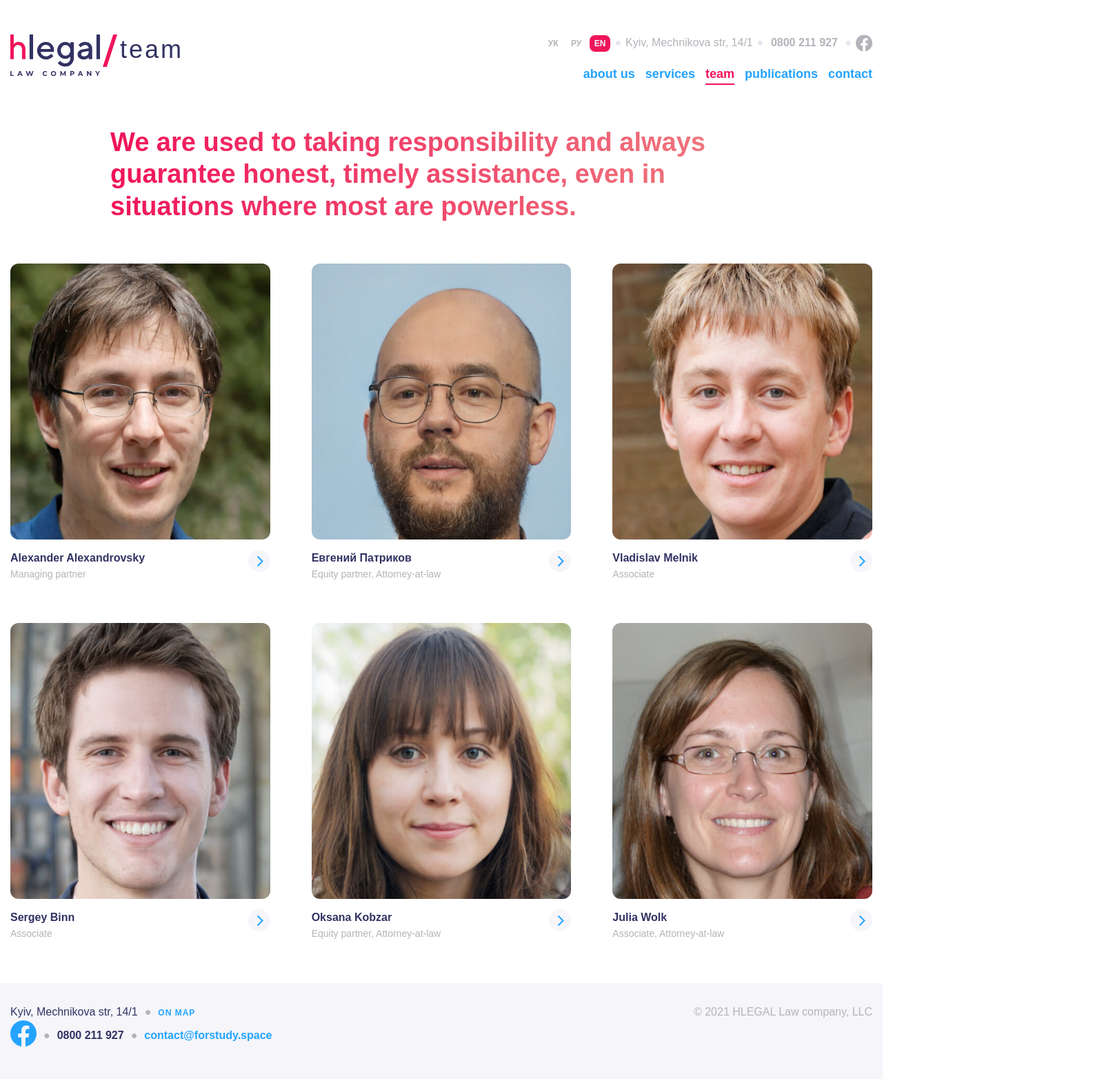
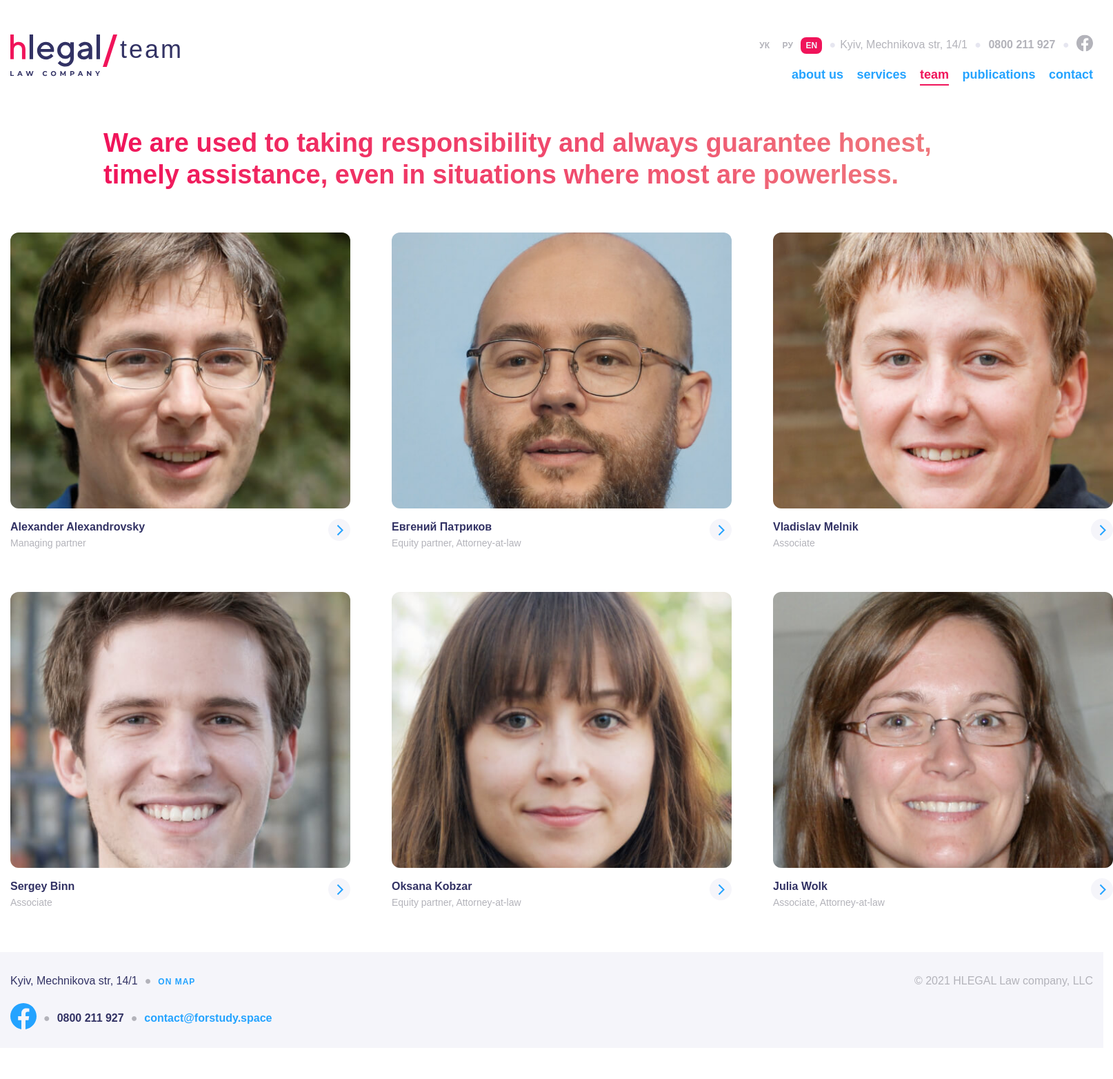
Before and after one commit to Harmarchuk/Front_End_Basic_Hillel, a plain HTML site: page index.html in a window 1280 px wide. Shown: the whole page at 69% size, 1614 px wide, since content can reach past the window. After the commit the page ends 1519 px from the top, so only its background shows below. Drawn offline with Linux system fonts and the light colour scheme.

Commit message:
add some changes

```diff
--- a/css/reset.css
+++ b/css/reset.css
@@ -68,7 +68,7 @@ img {
 
 img,
 svg {
-  max-width: 100%;
+  width: 100%;
   height: auto;
 }
 
--- a/css/style.css
+++ b/css/style.css
@@ -33,6 +33,10 @@
   align-items: center;
 }
 
+.column {
+  flex-direction: column;
+}
+
 html {
   font-family: "Montserrat", sans-serif;
   font-size: 16px;
@@ -44,14 +48,14 @@ html {
 .container {
   width: 100%;
   margin: 0 auto;
-  max-width: 1350px;
+  max-width: 1600px;
   padding: 0 15px;
 }
 
 .small-container {
   width: 100%;
   margin: 0 auto;
-  max-width: 990px;
+  max-width: 1330px;
   padding: 0 15px;
 }
 
@@ -80,13 +84,37 @@ html {
 }
 
 /*---------------- HEADER---------------- */
+.grid {
+  display: grid;
+  grid-row-gap: 18px;
+  /* grid-template-columns: 1fr 0.6fr; */
+  grid-template-areas:
+    "a b"
+    "a c";
+}
+
+.header-logo {
+  grid-area: a;
+  justify-self: start;
+}
+
+.right-head-wrap {
+  align-self: baseline;
+  grid-area: b;
+  justify-self: end;
+}
+
+.basement-nav {
+  grid-area: c;
+  justify-self: end;
+}
 
 .slash {
   margin: 0 4px;
 }
 
 .team {
-  align-self: flex-start;
+  /* align-self: flex-start; */
   font-size: 36px;
   line-height: 1.23;
   letter-spacing: 3px;
@@ -123,12 +151,16 @@ input:checked + span {
   color: var(--separator-color);
 }
 
-.right-head-wrap > li {
+.right-head-wrap {
   color: var(--gray-text-color);
 }
 
 .tell {
   font-weight: 700;
+}
+
+svg.fb-icon-head {
+  margin-bottom: -5px;
 }
 
 .fb-icon-head:hover path {
@@ -137,13 +169,15 @@ input:checked + span {
 }
 
 .basement-nav > a {
-  margin-left: 15px;
   font-size: 18px;
   font-weight: 700;
   color: var(--regular-color);
   border-bottom: 2px solid transparent;
-  margin-top: 12px;
   transition: all 0.2s linear;
+}
+
+.basement-nav > a + a {
+  margin-left: 15px;
 }
 
 .basement-nav > a:hover,
@@ -171,6 +205,13 @@ a.visited {
   gap: 60px;
 }
 
+img {
+  max-height: 400px;
+  min-width: 493px;
+  object-fit: cover;
+  object-position: center;
+}
+
 .text-area {
   margin-top: 15px;
 }
@@ -196,7 +237,7 @@ a.visited {
 
 .card img {
   border-radius: 12px;
-  height: 400px;
+  min-height: 400px;
 }
 
 .cards {
@@ -204,6 +245,28 @@ a.visited {
 }
 
 /*---------------- FOOTER---------------- */
+
+.grid-foot {
+  display: grid;
+  grid-row-gap: 20px;
+  grid-template-areas:
+    "one three"
+    "two three";
+}
+
+.left-foot {
+  grid-area: one;
+  justify-self: start;
+}
+
+.hlegal {
+  grid-area: three;
+  justify-self: end;
+}
+
+.under-lfoot {
+  grid-area: two;
+}
 
 .foot-point {
   margin: 0 10px;
--- a/index.html
+++ b/index.html
@@ -17,12 +17,10 @@
 
 		<header class="header">
 			<div class="container">
-				<div class="head-wrap flex space-between">
-					<div class="left-head-wrap flex">
-						<div class="header-logo">
+				<div class="head-wrap grid">
+					<div class="header-logo flex">
 						<a href="#">
-								<svg width="130" height="61" viewbox="0 0 130 61" fill="none"
-									xmlns="http://www.w3.org/2000/svg">
+							<svg width="130" height="61" viewbox="0 0 130 61" fill="none" xmlns="http://www.w3.org/2000/svg">
 								<path
 									d="M4.95672 0H0V35.7986H4.95672V22.5177C4.95672 20.2709 5.51557 18.4984 6.63326 17.2502C7.75095 16.002 9.2817 15.353 11.1769 15.353C12.8049 15.353 14.1655 15.9521 15.2589 17.1004C16.3523 18.2738 16.9112 19.7466 16.9112 21.5191V35.8236H21.8922V21.5191C21.8922 18.2238 20.9932 15.6276 19.1951 13.6804C17.3971 11.7332 15.0402 10.7596 12.1731 10.7596C11.347 10.7596 10.5209 10.8594 9.71906 11.0841C8.89294 11.3088 8.2369 11.5584 7.70235 11.833C7.16781 12.1076 6.65756 12.4072 6.1959 12.7567C5.73424 13.1062 5.41838 13.3558 5.27259 13.5056C5.1268 13.6554 5.00532 13.7552 4.95672 13.8301V0Z"
 									fill="#F0145A" />
@@ -67,21 +65,19 @@
 									fill="#323264" />
 							</svg>
 						</a>
-						</div>
-						<div class="slash">
+						<span class="slash">
 							<svg width="21" height="47" viewbox="0 0 21 47" fill="none" xmlns="http://www.w3.org/2000/svg">
 								<path fill-rule="evenodd" clip-rule="evenodd" d="M15.1752 0H21L5.82482 47H0L15.1752 0Z"
 									fill="#F0145A" />
 							</svg>
+						</span>
+						<span class="team">
+							<a href="#">team</a>
+						</span>
 					</div>
-						<div class="team">
-							<a href="#">team</a>
-						</div>
-					</div>
-					<nav>
-						<ul class="right-head-wrap flex">
-							<li>
-								<form>
+					<div class="right-head-wrap">
+						<div>
+							<span class="lang-btn">
 								<label>
 									<input type="radio" name="language" value="language1">
 									<span>УК</span>
@@ -94,15 +90,12 @@
 									<input type="radio" name="language" value="language1" checked>
 									<span>EN</span>
 								</label>
-								</form>
-							</li>
-							<li><span class="point">&#9679;</span>Kyiv, Mechnikova str, 14/1</li>
-							<li>
+							</span>
+							<a href="https://www.google.com.ua/maps/place/%D0%B2%D1%83%D0%BB%D0%B8%D1%86%D1%8F+%D0%9C%D0%B5%D1%87%D0%BD%D0%B8%D0%BA%D0%BE%D0%B2%D0%B0,+14%2F1,+%D0%9A%D0%B8%D1%97%D0%B2,+02000/@50.436795,30.5305163,17z/data=!3m1!4b1!4m5!3m4!1s0x40d4cf07295b8e39:0x17b2112e2dc0e7a!8m2!3d50.436795!4d30.532705"
+								target="_blank"><span class="point">&#9679;</span>Kyiv, Mechnikova str, 14/1</a>
 							<span class="point">&#9679;</span>
 							<a class="tell" href="tel:0800211927">0800 211 927</a>
 							<span class="point">&#9679;</span>
-							</li>
-							<li>
 							<a href="#">
 								<svg class="fb-icon-head" width="24" height="25" viewbox="0 0 24 25" fill="none"
 									xmlns="http://www.w3.org/2000/svg">
@@ -118,15 +111,14 @@
 									</defs>
 								</svg>
 							</a>
-							</li>
-						</ul>
-						<div class="basement-nav flex end">
+						</div>
+					</div>
+					<nav class="basement-nav">
 						<a href="#">about us</a>
 						<a href="#">services</a>
 						<a class="visited" href="#">team</a>
 						<a href="#">publications</a>
 						<a href="#">contact</a>
-						</div>
 					</nav>
 				</div>
 			</div>
@@ -259,17 +251,20 @@
 				</div>
 			</section>
 		</main>
+
+		<!-- FOOTER -->
+
 		<footer class="footer">
 			<div class="container">
-				<div class="left-foot flex space-between center">
-					<div class="address flex">
+				<div class="foot-wrap grid-foot">
+					<div class="left-foot flex">
 						<p>Kyiv, Mechnikova str, 14/1</p>
 						<span class="foot-point">&#9679;</span>
-						<p><a href="#">ON MAP</a></p>
+						<p><a href="https://www.google.com.ua/maps/place/%D0%B2%D1%83%D0%BB%D0%B8%D1%86%D1%8F+%D0%9C%D0%B5%D1%87%D0%BD%D0%B8%D0%BA%D0%BE%D0%B2%D0%B0,+14%2F1,+%D0%9A%D0%B8%D1%97%D0%B2,+02000/@50.436795,30.5305163,17z/data=!3m1!4b1!4m5!3m4!1s0x40d4cf07295b8e39:0x17b2112e2dc0e7a!8m2!3d50.436795!4d30.532705"
+								target="_blank">ON MAP</a></p>
 					</div>
 					<div class="hlegal">
 						<p>© 2021 HLEGAL Law company, LLC</p>
-					</div>
 					</div>
 					<div class="under-lfoot flex center">
 						<a href="#">
@@ -285,6 +280,7 @@
 						<p class="foot-mail"><a href="mailto:contact@forstudy.space">contact@forstudy.space</a></p>
 					</div>
 				</div>
+			</div>
 		</footer>
 	</div>
 </body>
--- a/reset.css
+++ /dev/null
@@ -1,122 +0,0 @@
-/* Reset and base styles  */
-* {
-  padding: 0px;
-  margin: 0px;
-  border: none;
-}
-
-*,
-*::before,
-*::after {
-  box-sizing: border-box;
-}
-
-:focus,
-:active {
-  outline: none;
-}
-
-a:focus,
-a:active {
-  outline: none;
-}
-
-/* Links */
-
-a,
-a:link,
-a:visited {
-  color: inherit;
-  text-decoration: none;
-  display: inline-block;
-}
-
-a:hover {
-  /* color: inherit; */
-  text-decoration: none;
-}
-
-/* Common */
-
-aside,
-nav,
-footer,
-header,
-section,
-main {
-  display: block;
-}
-
-h1,
-h2,
-h3,
-h4,
-h5,
-h6 {
-  font-size: inherit;
-  font-weight: inherit;
-}
-
-ul,
-ul li {
-  list-style: none;
-}
-
-img {
-  vertical-align: top;
-}
-
-img,
-svg {
-  max-width: 100%;
-  height: auto;
-}
-
-address {
-  font-style: normal;
-}
-
-/* Form */
-
-input,
-textarea,
-button,
-select {
-  font-family: inherit;
-  font-size: inherit;
-  color: inherit;
-  background-color: transparent;
-}
-
-input::-ms-clear {
-  display: none;
-}
-
-button,
-input[type="submit"] {
-  display: inline-block;
-  box-shadow: none;
-  background-color: transparent;
-  background: none;
-  cursor: pointer;
-}
-
-input:focus,
-input:active,
-button:focus,
-button:active {
-  outline: none;
-}
-
-button::-moz-focus-inner {
-  padding: 0;
-  border: 0;
-}
-
-label {
-  cursor: pointer;
-}
-
-legend {
-  display: block;
-}
```
Lines whose indentation alone changed are shown as unchanged.
